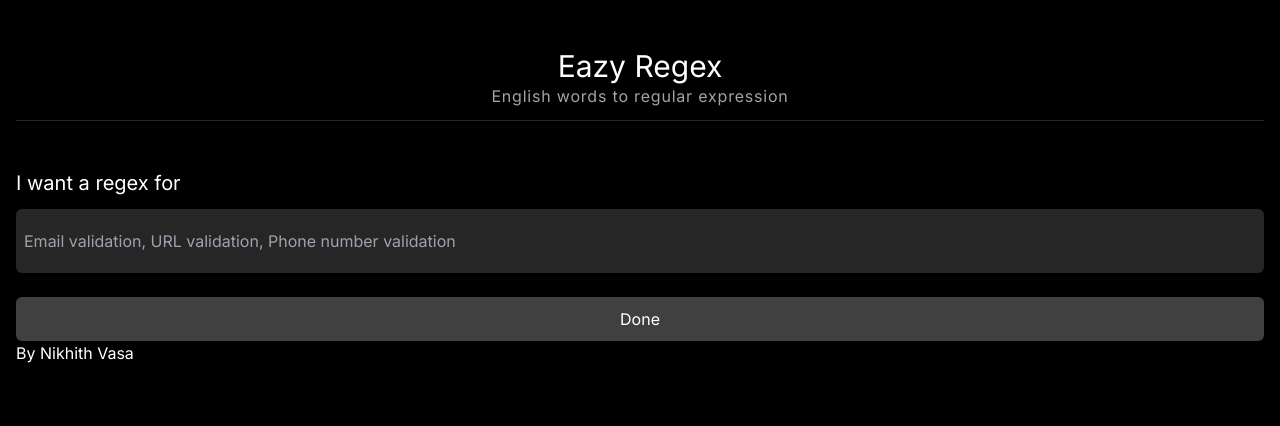
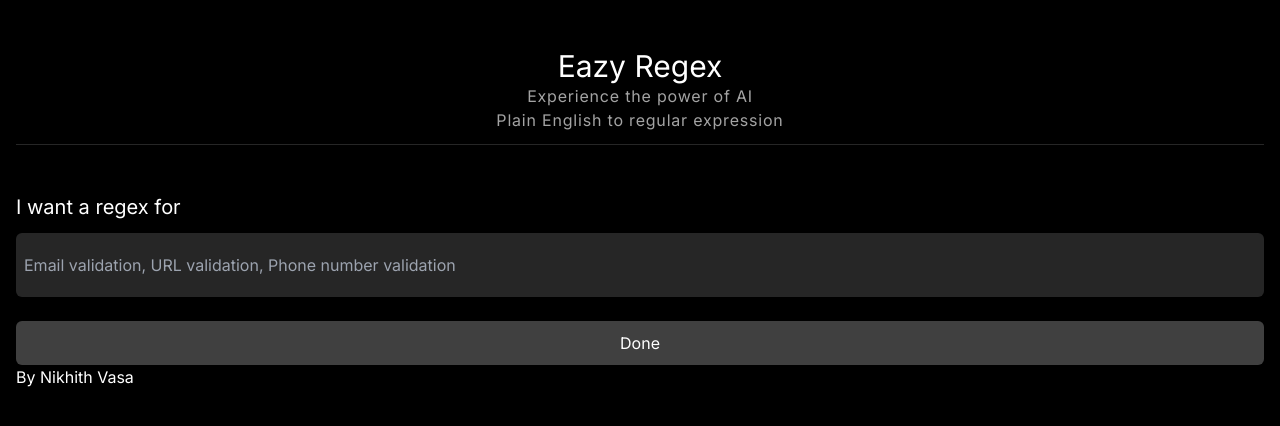
Before and after one commit to NikhithVasa/eazyregex, a Next.js app: page / in a window 1280 px wide. Shown: the top 426 px of the page. Built offline with nearby package versions, Linux system fonts and the light colour scheme.

Commit message:
minor headers

```diff
--- a/app/page.tsx
+++ b/app/page.tsx
@@ -28,7 +28,10 @@ export default function Home() {
       <div className="mt-8 border-b border-neutral-800 pb-3 text-center">
         <h1 className="text-3xl">Eazy Regex</h1>
         <p className="tracking-wider text-neutral-400">
-          English words to regular expression
+          Experience the power of AI
+        </p>
+        <p className="tracking-wider text-neutral-400">
+          Plain English to regular expression
         </p>
       </div>
       <div className="mt-12">
```
